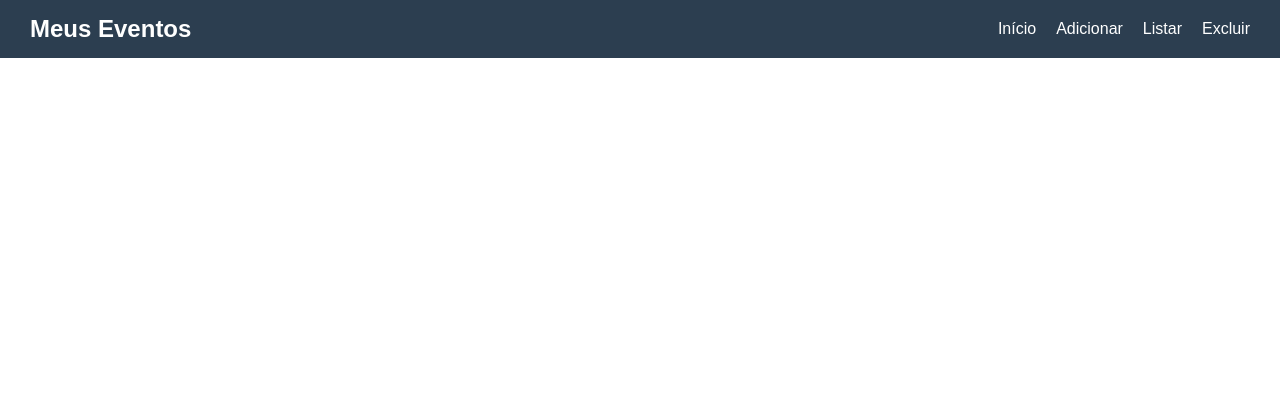
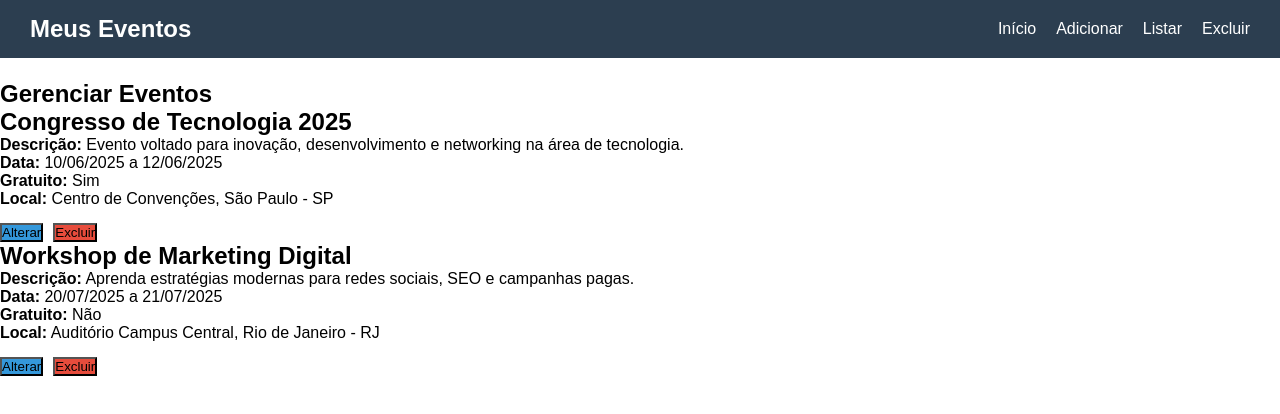
Before and after one commit to MatheusFe23/Angular1va-Event, an Angular app: page /excluir in a window 1280 px wide. Before the commit this address led to /. Shown: the top 414 px of the page. Built offline with nearby package versions, Linux system fonts and the light colour scheme.

Commit message:
Excluir e alterar
Git com problema, upando arquivos manualmente

```diff
--- a/src/app/app.routes.ts
+++ b/src/app/app.routes.ts
@@ -1,8 +1,12 @@
 import { Routes } from '@angular/router';
 import {HomeComponent} from './components/home/home.component';
 import {AdicionarComponent} from './components/adicionar/adicionar.component';
+import {ListarComponent} from './components/listar/listar.component';
+import {ExcluirComponent} from './components/excluir/excluir.component';
 
 export const routes: Routes = [
   { path: 'home', component: HomeComponent },
   {path: 'adicionar', component: AdicionarComponent},
+  {path: 'listar', component: ListarComponent},
+  {path: 'excluir', component: ExcluirComponent},
 ];
--- /dev/null
+++ b/src/app/components/excluir/excluir.component.html
@@ -0,0 +1,29 @@
+<main>
+  <section class="event-list">
+    <h1>Gerenciar Eventos</h1>
+
+    <div class="event-card">
+      <h2>Congresso de Tecnologia 2025</h2>
+      <p><strong>Descrição:</strong> Evento voltado para inovação, desenvolvimento e networking na área de tecnologia.</p>
+      <p><strong>Data:</strong> 10/06/2025 a 12/06/2025</p>
+      <p><strong>Gratuito:</strong> Sim</p>
+      <p><strong>Local:</strong> Centro de Convenções, São Paulo - SP</p>
+      <div class="actions">
+        <button class="edit">Alterar</button>
+        <button class="delete">Excluir</button>
+      </div>
+    </div>
+
+    <div class="event-card">
+      <h2>Workshop de Marketing Digital</h2>
+      <p><strong>Descrição:</strong> Aprenda estratégias modernas para redes sociais, SEO e campanhas pagas.</p>
+      <p><strong>Data:</strong> 20/07/2025 a 21/07/2025</p>
+      <p><strong>Gratuito:</strong> Não</p>
+      <p><strong>Local:</strong> Auditório Campus Central, Rio de Janeiro - RJ</p>
+      <div class="actions">
+        <button class="edit">Alterar</button>
+        <button class="delete">Excluir</button>
+      </div>
+    </div>
+  </section>
+</main>
--- /dev/null
+++ b/src/app/components/excluir/excluir.component.scss
@@ -0,0 +1,21 @@
+.actions {
+  margin-top: 15px;
+  display: flex;
+  gap: 10px;
+}
+
+button.edit {
+  background-color: #3498db;
+}
+
+button.delete {
+  background-color: #e74c3c;
+}
+
+button.edit:hover {
+  background-color: #2980b9;
+}
+
+button.delete:hover {
+  background-color: #c0392b;
+}
--- /dev/null
+++ b/src/app/components/listar/listar.component.html
@@ -0,0 +1,21 @@
+<main>
+  <section class="event-list">
+    <h1>Eventos Cadastrados</h1>
+
+    <div class="event-card">
+      <h2>Congresso de Tecnologia 2025</h2>
+      <p><strong>Descrição:</strong> Evento voltado para inovação, desenvolvimento e networking na área de tecnologia.</p>
+      <p><strong>Data:</strong> 10/06/2025 a 12/06/2025</p>
+      <p><strong>Gratuito:</strong> Sim</p>
+      <p><strong>Local:</strong> Centro de Convenções, São Paulo - SP</p>
+    </div>
+
+    <div class="event-card">
+      <h2>Workshop de Marketing Digital</h2>
+      <p><strong>Descrição:</strong> Aprenda estratégias modernas para redes sociais, SEO e campanhas pagas.</p>
+      <p><strong>Data:</strong> 20/07/2025 a 21/07/2025</p>
+      <p><strong>Gratuito:</strong> Não</p>
+      <p><strong>Local:</strong> Auditório Campus Central, Rio de Janeiro - RJ</p>
+    </div>
+  </section>
+</main>
--- /dev/null
+++ b/src/app/components/listar/listar.component.scss
@@ -0,0 +1,25 @@
+.event-list {
+  max-width: 900px;
+  margin: 100px auto 50px;
+  padding: 0 20px;
+}
+
+.event-list h1 {
+  text-align: center;
+  margin-bottom: 30px;
+  color: #2c3e50;
+}
+
+.event-card {
+  background-color: #ffffff;
+  padding: 20px;
+  margin-bottom: 20px;
+  border-left: 5px solid #1abc9c;
+  border-radius: 8px;
+  box-shadow: 0 2px 6px rgba(0, 0, 0, 0.05);
+}
+
+.event-card h2 {
+  margin-bottom: 10px;
+  color: #34495e;
+}
```
Also changed, not shown: src/app/components/excluir/excluir.component.ts (added, +11 -0 lines), src/app/components/listar/listar.component.ts (added, +11 -0 lines), 2 other files (tests, documents, lock files or other folders).
